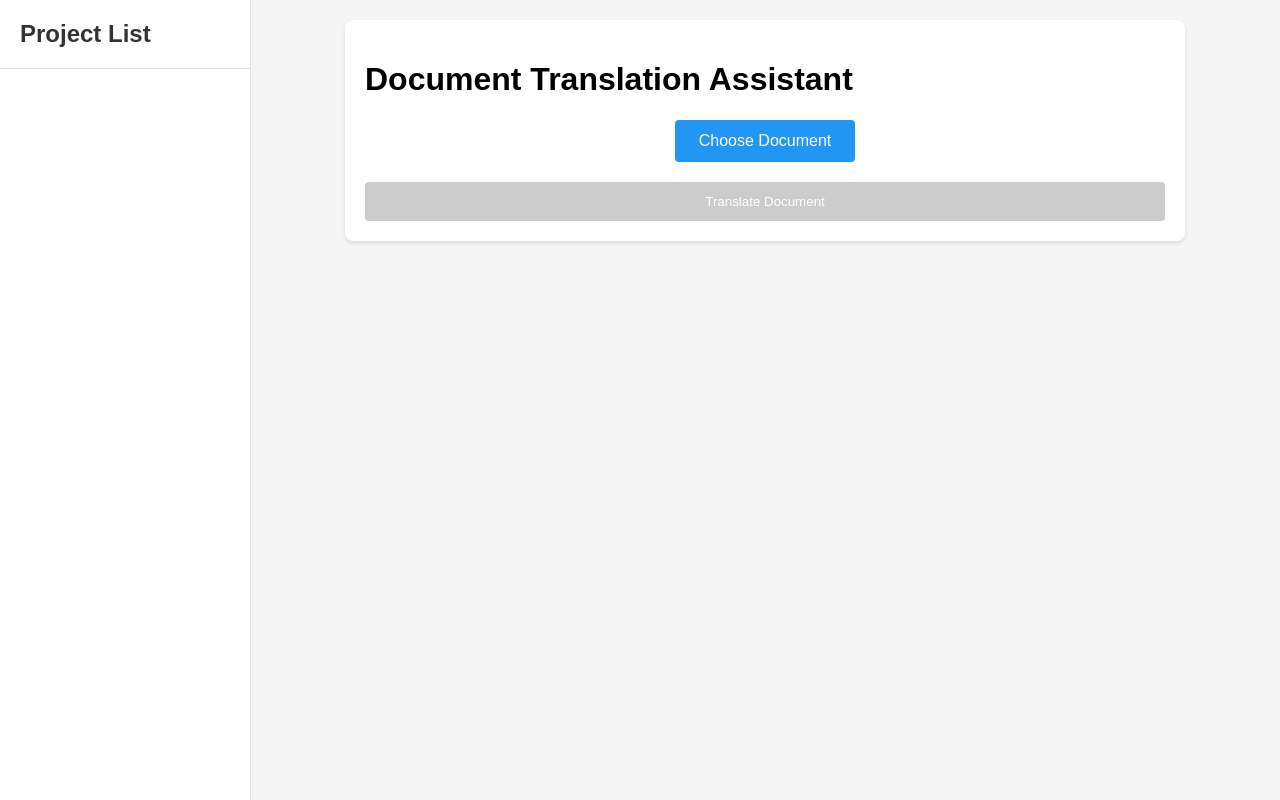
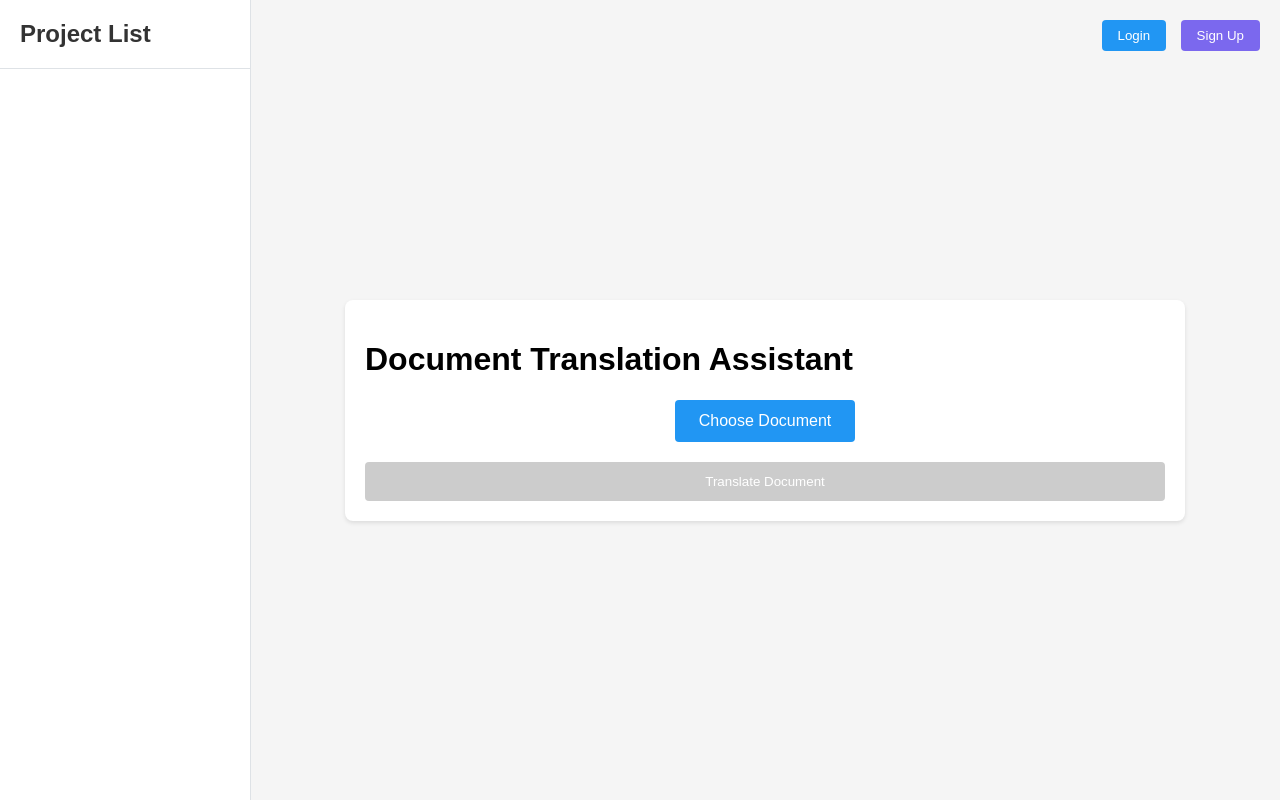
Before and after one commit to T4NG23/Nautica, a plain HTML site: page index.html in a window 1280 px wide. Drawn offline with Linux system fonts and the light colour scheme.

Commit message:
can't remember how to say your name, goon goon goon

```diff
--- a/index.html
+++ b/index.html
@@ -1,5 +1,6 @@
 <!DOCTYPE html>
 <html lang="en">
+
 <head>
     <meta charset="UTF-8">
     <meta name="viewport" content="width=device-width, initial-scale=1.0">
@@ -77,7 +78,8 @@
         .main-content {
             margin-left: 250px;
             flex-grow: 1;
-            padding: 20px;
+            padding: 300px 20px 20px 20px;
+            /* Increased top padding from 80px to 120px */
         }
 
         .container {
@@ -86,7 +88,7 @@
             padding: 20px;
             background-color: white;
             border-radius: 8px;
-            box-shadow: 0 2px 4px rgba(0,0,0,0.1);
+            box-shadow: 0 2px 4px rgba(0, 0, 0, 0.1);
         }
 
         /* Existing upload section styles */
@@ -150,7 +152,8 @@
 
         .chat-item {
             position: relative;
-            padding-right: 40px; /* Make room for delete button */
+            padding-right: 40px;
+            /* Make room for delete button */
         }
 
         .delete-btn {
@@ -178,9 +181,52 @@
         .trash-icon {
             font-size: 16px;
         }
+
+        /* Add new auth buttons styles */
+        .auth-buttons {
+            position: fixed;
+            top: 20px;
+            right: 20px;
+            z-index: 1000;
+        }
+
+        .auth-button {
+            padding: 8px 16px;
+            border: none;
+            border-radius: 4px;
+            cursor: pointer;
+            font-weight: 500;
+            margin-left: 10px;
+            transition: background-color 0.3s;
+        }
+
+        .login-button {
+            background-color: #2196F3;
+            color: white;
+        }
+
+        .login-button:hover {
+            background-color: #1976D2;
+        }
+
+        .signup-button {
+            background-color: #7B68EE;
+            color: white;
+        }
+
+        .signup-button:hover {
+            background-color: #6A5ACD;
+        }
     </style>
 </head>
+
 <body>
+    <!-- Add auth buttons before app-layout -->
+    <div class="auth-buttons">
+        <button class="auth-button login-button">Login</button>
+        <button class="auth-button signup-button">Sign Up</button>
+    </div>
+
     <div class="app-layout">
         <!-- Sidebar with Project List -->
         <div class="sidebar">
@@ -221,7 +267,7 @@
     </div>
 
     <script>
-        document.getElementById('fileUpload').addEventListener('change', function(e) {
+        document.getElementById('fileUpload').addEventListener('change', function (e) {
             const file = e.target.files[0];
             if (file) {
                 // Display file name
@@ -233,7 +279,7 @@
                 // Preview image if it's an image file
                 if (file.type.startsWith('image/')) {
                     const reader = new FileReader();
-                    reader.onload = function(e) {
+                    reader.onload = function (e) {
                         const preview = document.getElementById('preview');
                         preview.innerHTML = `<img src="${e.target.result}" alt="Preview">`;
                     }
@@ -246,7 +292,7 @@
 
         // Handle chat item clicks
         document.querySelectorAll('.chat-item').forEach(item => {
-            item.addEventListener('click', function() {
+            item.addEventListener('click', function () {
                 const title = this.querySelector('.chat-title').textContent;
                 const date = this.querySelector('.chat-date').textContent;
 
@@ -319,7 +365,7 @@
         }
 
         // Update your existing translate button click handler
-        document.getElementById('translateBtn').addEventListener('click', function() {
+        document.getElementById('translateBtn').addEventListener('click', function () {
             const file = document.getElementById('fileUpload').files[0];
 
             if (file) {
@@ -344,7 +390,7 @@
         document.addEventListener('DOMContentLoaded', loadProjectList);
 
         // Add event delegation for delete buttons
-        document.getElementById('chatList').addEventListener('click', function(e) {
+        document.getElementById('chatList').addEventListener('click', function (e) {
             if (e.target.closest('.delete-btn')) {
                 e.stopPropagation(); // Prevent navigation when clicking delete
                 const chatItem = e.target.closest('.chat-item');
@@ -356,4 +402,5 @@
         });
     </script>
 </body>
+
 </html>
```
Also changed, not shown: images/full.svg (added), images/icon only.svg (added).
